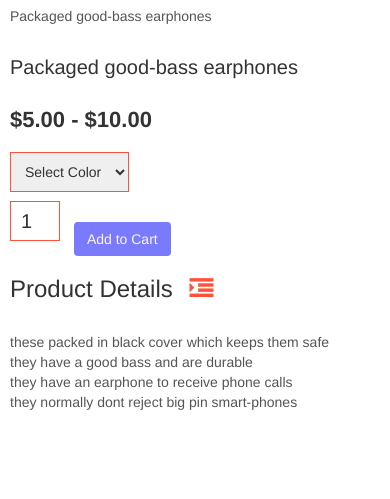
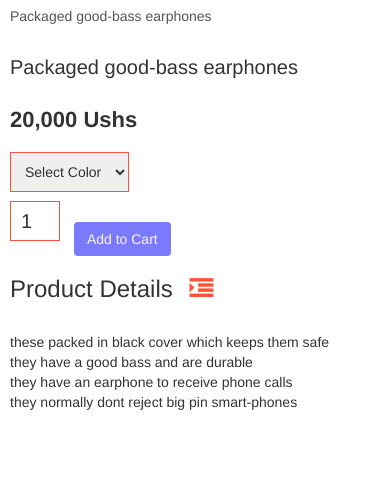
Before and after one commit to chrisalex-ochay/freedom-world-php, a PHP site: page /productfiles/product-36-earphones1-details.php in a window 390 px wide. Shown: the part 603-1102 px from the top of the page. Run offline with PHP 8.4, Linux system fonts and the light colour scheme; some libraries are stand-ins or nearby versions.

Commit message:
Update product-36-earphones1-details.php

```diff
--- a/productfiles/product-36-earphones1-details.php
+++ b/productfiles/product-36-earphones1-details.php
@@ -50,7 +50,7 @@
             <div class="col-2">
                 <p>Packaged good-bass earphones</p>
                 <h1>Packaged good-bass earphones</h1>
-                <h4>$5.00 - $10.00</h4>
+                <h4>20,000 Ushs</h4>
                 <select>
                     <option>Select Color</option>
                     <option>Black</option>
@@ -61,11 +61,12 @@
 
                 <h3>Product Details <i class="fa fa-indent"></i></h3>
                 <br>
-                <p>these packed in black cover which keeps them safe<br>
-                   they have a good bass and are durable <br>
-                   they have an earphone to receive phone calls<br>
-                   they normally dont reject big pin smart-phones
-                </p>
+                <ul>
+                    <li>these packed in black cover which keeps them safe</li>
+                    <li>they have a good bass and are durable</li>
+                    <li>they have an earphone to receive phone calls</li>
+                    <li>they normally dont reject big pin smart-phones</li>
+                </ul>
             </div>
         </div>
     </div>
@@ -92,7 +93,7 @@
                     <i class="fa fa-star"></i>
                     <i class="fa fa-star-half-o"></i>
                 </div>
-                <p>$15.00-$20.00</p>
+                <p>60,000 Ushs</p>
             </div>
             <div class="col-4">
                 <a href="../productfiles/product-25-bluetooth1-details.php"><img src="../images/product-25-bluetooth-earphones-jbl1.png"></a>
@@ -104,7 +105,7 @@
                     <i class="fa fa-star"></i>
                     <i class="fa fa-star-half-o"></i>
                 </div>
-                <p>$15.00-$20.00</p>
+                <p>55,000 Ushs</p>
             </div>
             <div class="col-4">
                 <a href="../productfiles/product-13-A12samsung-details.php"><img src="../images/product-13-samsungA21s1.png"></a>
@@ -116,11 +117,11 @@
                     <i class="fa fa-star"></i>
                     <i class="fa fa-star"></i>
                 </div>
-                <p>$215.00-$270.00</p>
+                <p>780,000 Ushs</p>
             </div>
             <div class="col-4">
                 <a href="../productfiles/product-2-laptop-details.php"><img src="../images/product-2-laptop1.png"></a>
-                <a href="../productfiles/product-1-iphonex-details.php"><h4>Laptop</h4></a>
+                <a href="../productfiles/product-1-iphonex-details.php"><h4>New HP Laptop</h4></a>
                 <div class="rating">
                     <i class="fa fa-star"></i>
                     <i class="fa fa-star"></i>
@@ -128,7 +129,7 @@
                     <i class="fa fa-star-half-o"></i>
                     <i class="fa fa-star-o"></i>
                 </div>
-                <p>$200.00 - $1000.00</p>
+                <p>2,900,000 Ushs</p>
             </div>
         </div>
 
```
